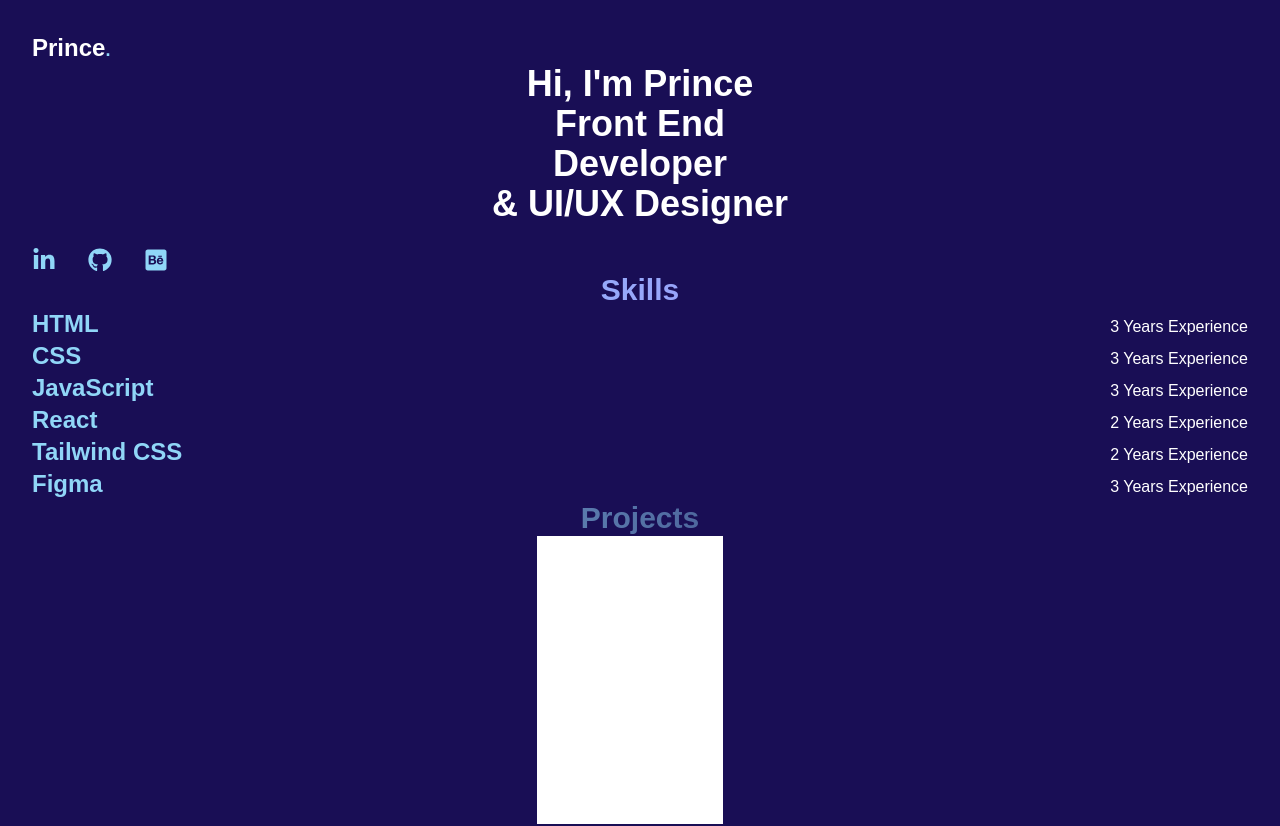
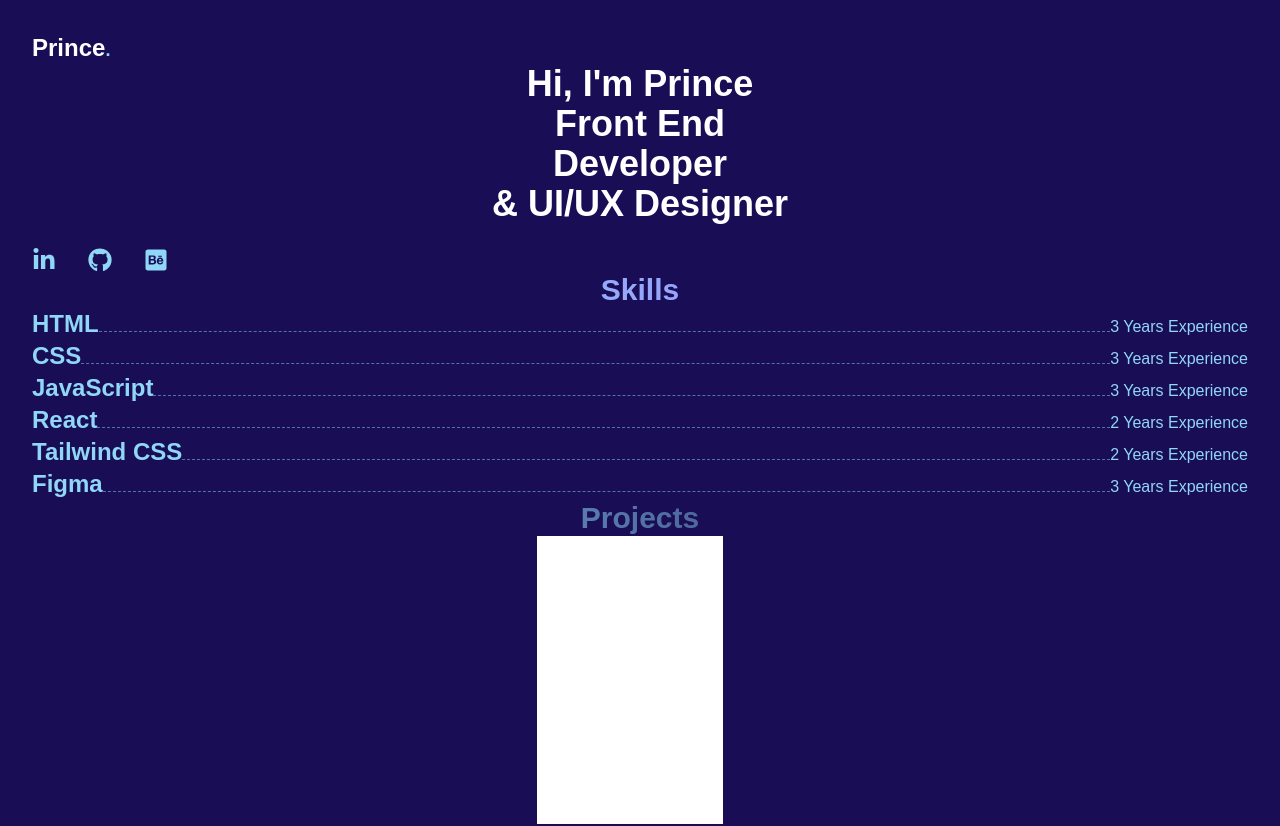
Before and after one commit to princeradebe/portfolio, a React (Vite) app: page / in a window 1280 px wide. Shown: the top 826 px of the page. Built offline with nearby package versions, Linux system fonts and the light colour scheme; a web font is replaced by a local one.

Commit message:
Add border bottom for skills section

```diff
--- a/src/components/skills/SkillsComp.jsx
+++ b/src/components/skills/SkillsComp.jsx
@@ -4,7 +4,8 @@ const SkillsComp = ({ skill, years }) => {
     return (
         <div className='flex justify-between items-baseline'>
             <h3 className='text-2xl text-brand-light-blue font-semibold'>{skill}</h3>
-            <p className='text-white'>{years}</p>
+            <div className='grow border-b-[0.5px] border-dashed border-brand-light-blue opacity-50'></div>
+            <p className='text-brand-light-blue font-light'>{years}</p>
         </div>
     )
 }
```
